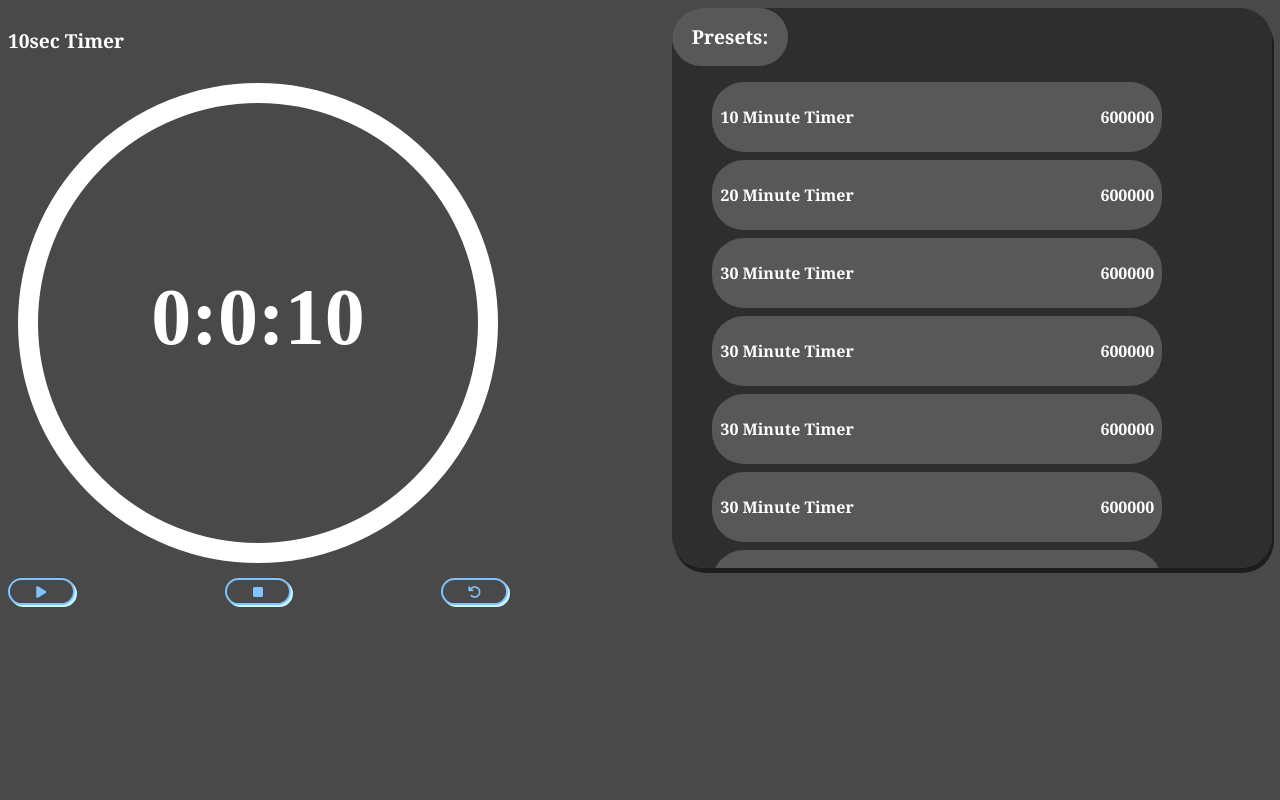
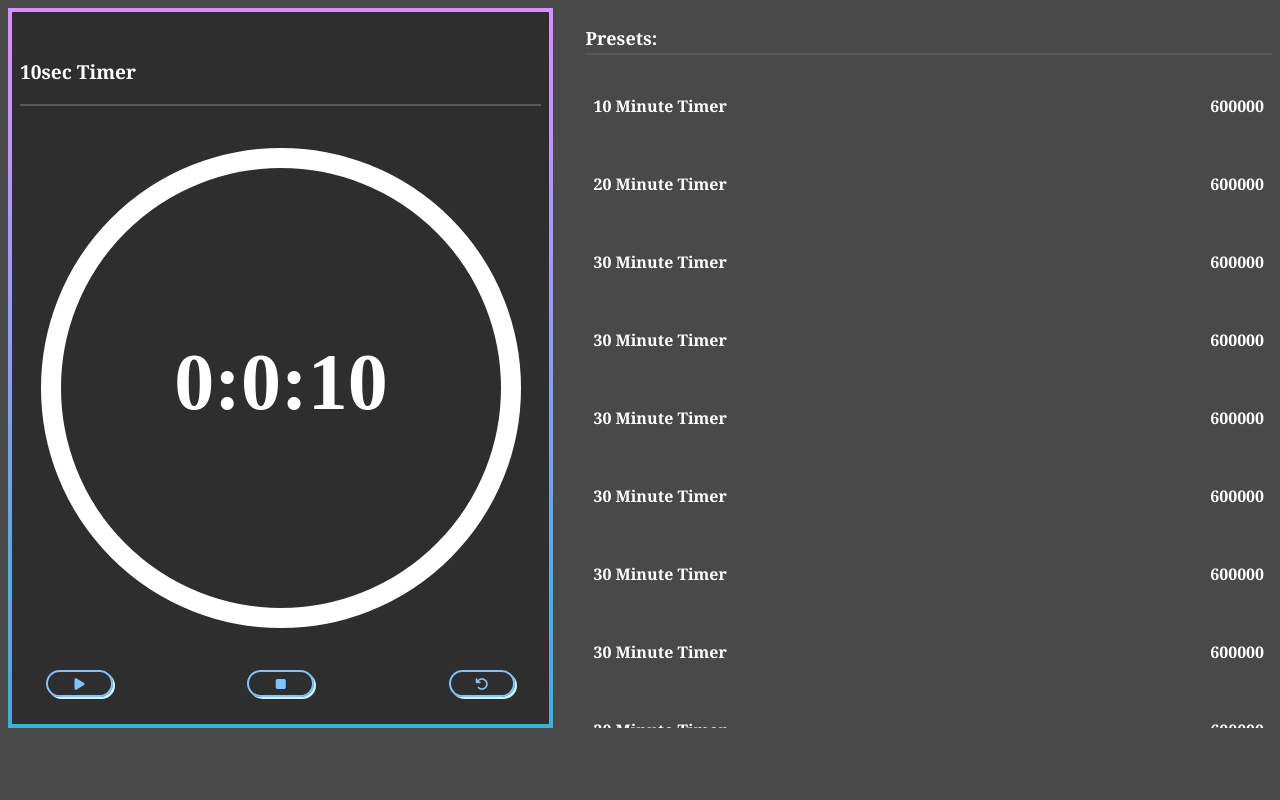
Before and after one commit to batabutter/tumato-pomodoro-timer, a website with bundled scripts: page index.html in a window 1280 px wide. Built offline with nearby package versions, Linux system fonts and the light colour scheme.

Commit message:
made UI a lot prettier

```diff
--- a/customization/timer-presets.json
+++ b/customization/timer-presets.json
@@ -35,6 +35,10 @@
         {
             "name": "30 Minute Timer",
             "duration": "600000"
+        },
+        {
+            "name": "30 Minute Timer",
+            "duration": "600000"
         }
     ]
 }
--- a/index.css
+++ b/index.css
@@ -1,6 +1,6 @@
 * {
     background-color: rgb(73, 73, 73);
-    font-family:Georgia, 'Times New Roman', Times, serif
+    font-family: Georgia, 'Times New Roman', Times, serif
 }
 
 .content_wrapper {
@@ -8,21 +8,43 @@
     justify-content: space-between;
     color: white;
     gap: 2em;
-    max-height: 35em;
+    height: 45em;
+    align-items: stretch;
 }
 
 .timer_name {
     color: white;
     font-size: larger;
     font-weight: bold;
+    text-align: left;
+    width: 100%;
+    border-bottom: 2px solid rgb(88, 88, 88);
 }
 
 .timer_container {
-    width: 50em;
-
+    display: flex;
+    flex-direction: column;
+    box-sizing: border-box;
+    justify-content: center;
+    align-items: center;
+    width: 600px;
+    height: 100%;
+    gap: 2em;
+    overflow-y: auto;
+    background-color: rgb(46, 46, 46);
+    border-radius: 1em;
+    padding: 0.5em;
+    border-style: solid;
+    border-image: linear-gradient(to bottom, #db8eff 0%, #3ab1d5 100%) 1;
+    border-width: 4px;
 }
 
-.canvas_timer_container{
+.timer_container * {
+    /*This needs to be altered*/
+    background: transparent;
+}
+
+.canvas_timer_container {
     max-width: 500px;
     height: 500px;
 }
@@ -31,7 +53,7 @@
     display: flex;
     flex-direction: row;
     justify-content: space-between;
-    width: 100%;
+    width: 90%;
 }
 
 button.timer_button {
@@ -44,68 +66,81 @@ button.timer_button {
 }
 
 .preset_container {
+    display: flex;
+    box-sizing: border-box;
     width: 60%;
-    background-color: rgb(46, 46, 46);
     border-radius: 2em;
-    box-shadow: 2px 5px rgb(29, 29, 29);
+    height: 100%;
+}
+
+.preset_inner {
+    display: flex;
+    flex-direction: column;
+    border-radius: 2em;
     min-height: 100%;
-    max-height: 100%;
-    overflow-y: auto;
+    height: 100%;
+    width: 100%;
 }
 
 .preset_container .timer_preset_title {
     display: flex;
     color: white;
-    padding: 0.5em;
-    font-size: larger;
+    font-size: large;
     font-weight: bold;
-    font-family:Georgia, 'Times New Roman', Times, serif;
-    border-radius: 2em;
-    width: 5em;
+    font-family: Georgia, 'Times New Roman', Times, serif;
+    text-align: left;
+    width: 100%;
     height: 2em;
-    align-items: center;
-    justify-content: center;
-    background-color: rgb(88, 88, 88);
+    padding-bottom: 0.5em;
+    border-bottom: 2px solid rgb(88, 88, 88);
 }
 
 .preset_container * {
     background-color: transparent;
 }
 
+.preset_list {
+    height: 100%;
+    overflow-y: auto;
+}
+
 .preset_list ul {
     display: flex;
     flex-direction: column;
     list-style-type: none;
+    box-sizing: border-box;
     gap: 0.5em;
-    width: 75%;
+    padding-left: 0;
+
 }
 
-.preset_list ul li{
+.preset_list ul li {
     display: flex;
+    box-sizing: border-box;
     justify-content: space-between;
     list-style-type: none;
     gap: 0.5em;
     border-radius: 2em;
+    font-weight: bold;
+    width: 100%;
     padding: 0.5em;
-    font-weight: bold;
+}
+
+.preset_list ul li:hover {
     background-color: rgb(88, 88, 88);
 }
 
-.preset_list ul li:hover {
-    background-color: rgb(29, 29, 29);
-}
-
-.preset_container::-webkit-scrollbar {
+.preset_list::-webkit-scrollbar {
     background: transparent;
     height: 1em;
 }
 
-.preset_container::-webkit-scrollbar-thumb {
+.preset_list::-webkit-scrollbar-thumb {
     background: rgb(141, 141, 141);
     border-radius: 2em;
 }
 
 
-.preset_container::-webkit-scrollbar-thumb:hover {
+.preset_list::-webkit-scrollbar-thumb:hover {
     background: rgb(255, 255, 255);
 }
--- a/index.html
+++ b/index.html
@@ -5,29 +5,34 @@
         <meta charset="UTF-8" />
         <script src="https://kit.fontawesome.com/7e4bca7cee.js"
             crossorigin="anonymous"></script>
-        <title>Hello World from Electron</title>
+        <title>Tumato</title>
     </head>
 
     <body>
         <div class="content_wrapper">
             <div class="timer_container">
                 <div class="timer_name"><p>10sec Timer</p></div>
+
                 <div class="canvas_timer_container">
                     <canvas id="timer" width="500" height="500">asas</canvas>
+                </div>
 
                 <div class="button_layout">
                     <button id="start_button" class="timer_button"><i
                             class="fa-solid fa-play"></i></button>
+
                     <button id="stop_button" class="timer_button"><i
                             class="fa-solid fa-stop"></i></button>
                     <button id="reset_button" class="timer_button"><i
                             class="fa-solid fa-arrow-rotate-left"></i></button>
                 </div>
             </div>
-            </div>
+
             <div class="preset_container" id="timer_presets">
+                <div class="preset_inner">
                     <div class="timer_preset_title"><p>Presets:</p></div>
                     <div class="preset_list" id="timer_preset_list"></div>
+                </div>
             </div>
         </div>
     </body>
```
Lines whose indentation alone changed are shown as unchanged.
